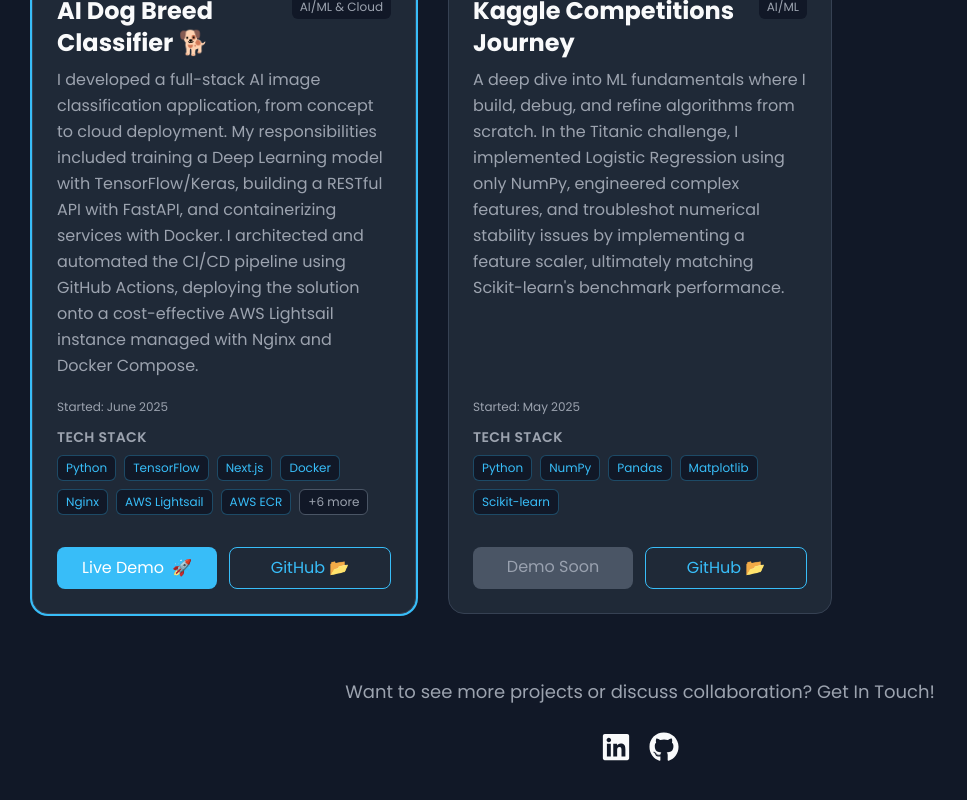
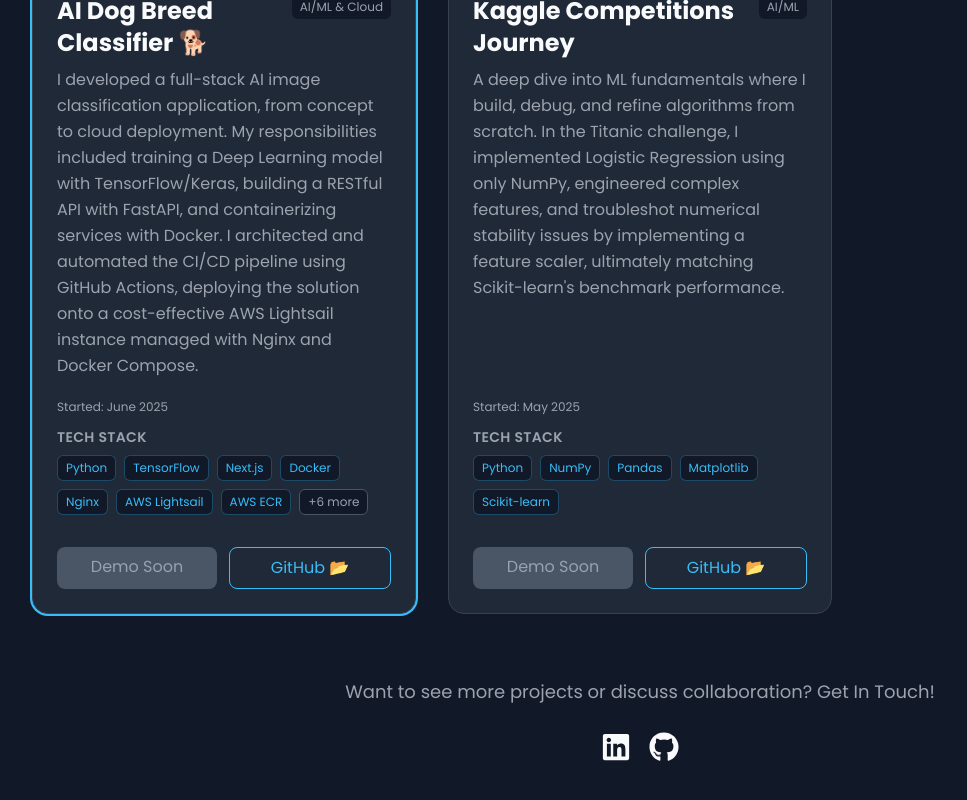
Before and after one commit to gbcbaptista/portfolio, a Next.js app: page / in a window 1280 px wide. Shown: the part 695-1495 px from the top of the page, without its empty margins (0-967 px from the left). Built offline with nearby package versions, Linux system fonts and the light colour scheme.

Commit message:
feat: turn off live dog classifier

```diff
--- a/src/app/projects.ts
+++ b/src/app/projects.ts
@@ -22,7 +22,8 @@ const projectsList = [
     category: "AI/ML & Cloud",
     status: "Development" as const,
     featured: true,
-    demoUrl: "https://dog-classifier.gabriel-baptista.dev/",
+    demoUrl: null,
+    // demoUrl: "https://dog-classifier.gabriel-baptista.dev/",
     githubUrl: "https://github.com/gbcbaptista/ai-image-dogs-classifier",
     startDate: "June 2025",
     completionDate: undefined,
```
